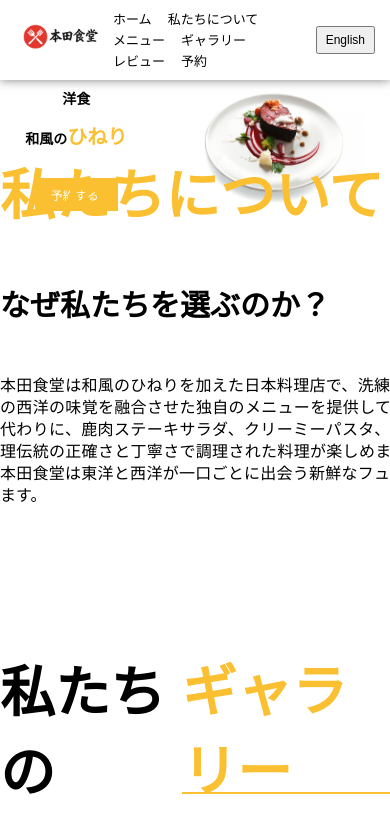
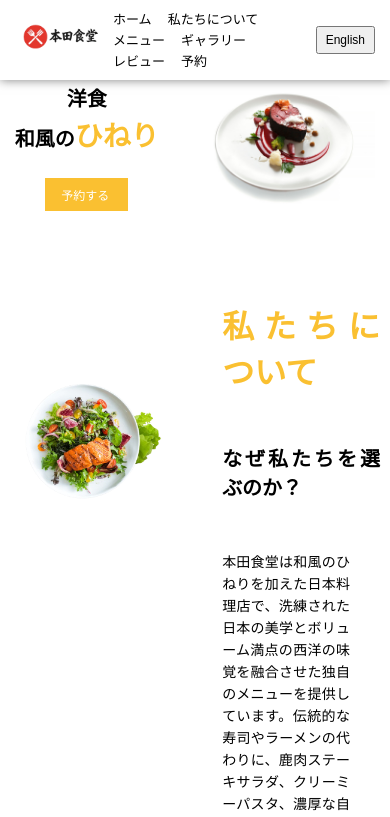
Before and after one commit to alon1525/Honda-Shokudo, a React (Create React App) app: page / in a window 390 px wide. Shown: the top 817 px of the page. Built offline with nearby package versions, Linux system fonts and the light colour scheme; no server answers; the database is empty.

Commit message:
some media changes

```diff
--- a/src/App.css
+++ b/src/App.css
@@ -99,6 +99,7 @@ section .main{
   justify-content: space-around;
   position: relative;
   top: 130px;
+  margin-bottom: 150px;
 }
 
 section .main .men_text h1{
@@ -188,14 +189,14 @@ section .main_btn:hover i {
 
 
   section .main .men_text h1 {
-    font-size: 20px;
+    font-size: 26px;
     line-height: 38px;
     top: 0;
     left: 0;
   }
 
   section .main .men_text .highlighted {
-    font-size: 28px;
+    font-size: 36px;
     line-height: 38px;
   }
 
@@ -231,13 +232,13 @@ section .main_btn:hover i {
 
 @media screen and (max-width: 768px){
     section .main .men_text h1 {
-    font-size: 14px;
+    font-size: 20px;
     line-height: 38px;
     top: 0;
     left: 0;
   }
     section .main .men_text .highlighted {
-    font-size: 20px;
+    font-size: 28px;
     line-height: 38px;
   }
     section .main_btn {
@@ -257,7 +258,6 @@ section .main_btn:hover i {
 
 
 /*About*/
-/* About */
 
 .about {
   padding: 70px 0;
@@ -265,16 +265,19 @@ section .main_btn:hover i {
 
 .about .about_main {
   display: flex;
-  align-items: center;
-  justify-content: space-around;
+  justify-content: space-around; /* or space-between */
+  width: 100%;
+  box-sizing: border-box;
+  padding: 0 10px; /* optional: space from screen edges */
 }
 
 .about .about_main .image img {
-  max-width: 800px;
-  width: 100%;
   height: auto;
   position: relative;
   top: 60px;
+  width: 50vh; /* use width to maintain 50% of horizontal space */
+  max-width: 10000px; /* optional: prevent it from being too large on big screens */
+  box-sizing: border-box;
 }
 
 .about .about_main .about_text h1 span {
@@ -295,24 +298,49 @@ section .main_btn:hover i {
 }
 
 .about .about_main .about_text p {
-  width: 650px;
   text-align: justify;
   margin-right: 30px;
   line-height: 22px;
 }
-
-.about .about_btn {
-  background: #fac031;
-  padding: 12px 25px;
-  text-decoration: none;
-  color: #fff;
-  position: relative;
-  left: 55%;
-  bottom: 30px;
+.about .about_main .about_text{
+  text-align: justify;
+  width: 50vh;
+  box-sizing: border-box;
 }
 
+@media screen and (max-width: 1024px) {
+  .about .about_main .about_text h1 {
+    font-size: 42px; /* 55px → 42px (approx. 76%) */
+  }
 
+  .about .about_main .about_text h3 {
+    font-size: 24px; /* 30px → 24px (80%) */
+  }
 
+  .about .about_main .about_text p {
+    font-size: 15px;
+  }
+}
+
+@media screen and (max-width: 870px) {
+
+  .about .about_main .about_text h1 {
+    font-size: 32px; /* 55px → 32px (58%) */
+  }
+
+  .about .about_main .about_text h3 {
+    font-size: 20px; /* 30px → 20px (66%) */
+  }
+
+  .about .about_main .about_text p {
+    font-size: 14px;
+  }
+
+  .about .about_main .image img {
+    width: 80%;
+    top: 30px;
+  }
+}
 
 
 
```
Also changed, not shown: src/image/Food-Plate.png.
